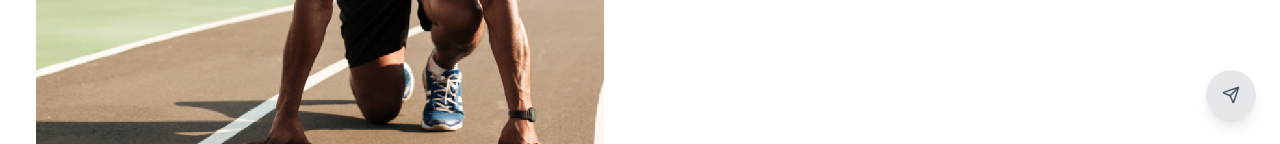
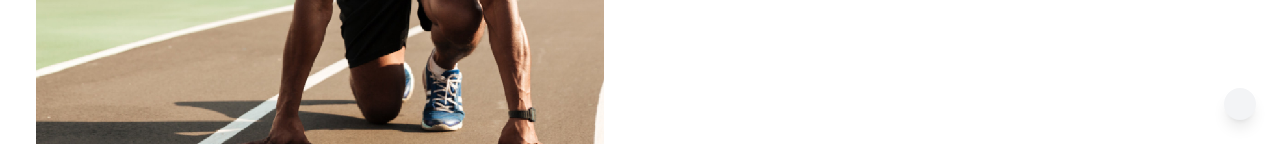
Before and after one commit to timgamerx/gxarchitext, a Next.js app: page / in a window 1280 px wide. Shown: the part 656-800 px from the top of the page. Built offline with nearby package versions, Linux system fonts and the light colour scheme.

Commit message:
update latest changes

```diff
--- a/app/page.tsx
+++ b/app/page.tsx
@@ -163,9 +163,9 @@ export default function Home() {
 
       <Link
         href="/createpost"
-        className="fixed bottom-6 right-6 z-50 flex items-center justify-center bg-gray-200 text-white p-4 rounded-full cursor-pointer shadow-lg hover:bg-gray-300 transition-colors"
+        className="fixed bottom-6 right-6 z-50 flex items-center justify-center bg-gray-100 text-white p-4 rounded-full cursor-pointer shadow-lg transition-colors"
       >
-        <Send size={18} className="text-gray-600" />
+        {/* <Send size={18} className="text-gray-100" hover:bg-gray-300 /> */}
       </Link>
     </div>
   );
```
